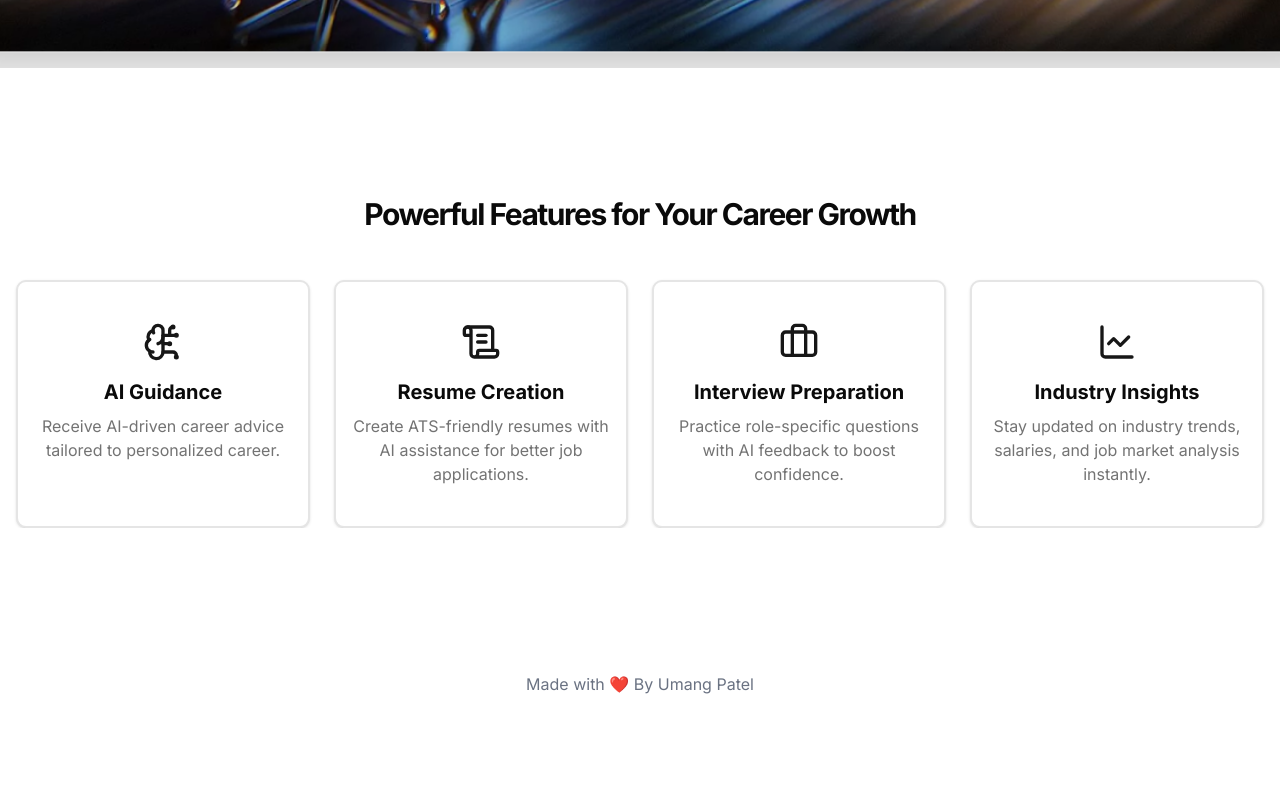
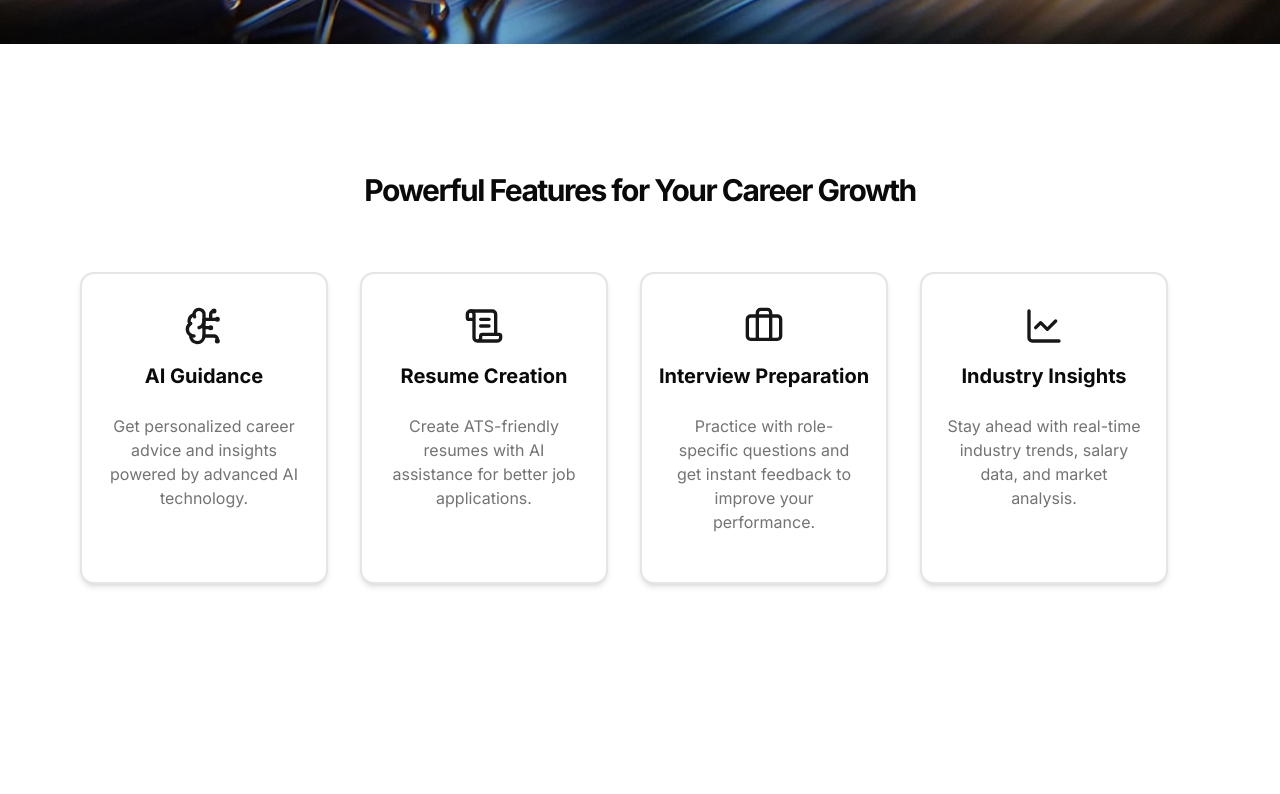
Before and after one commit to Umanpatel/AI-Career-Coach, a Next.js app: page / in a window 1280 px wide. Shown: the part 1264-2058 px from the top of the page. Before the commit the page ends 1976 px from the top, so only its background shows below. Built offline with nearby package versions, Linux system fonts and the light colour scheme; no server answers.

Commit message:
Feature component Style Change

```diff
--- a/app/page.jsx
+++ b/app/page.jsx
@@ -11,20 +11,20 @@ export default function Home() {
         <HeroSection />
         <section className="relative w-full py-12 md:py-24 lg:py-32 bg-background">
           <div className="container mx-auto px-4 md:px-6">
-            <h2 className="text-3xl font-bold tracking-tighter text-center mb-12">
+            <h2 className="text-3xl font-bold tracking-tighter text-center mb-2">
               Powerful Features for Your Career Growth
             </h2>
-            <div className="grid grid-cols-1 md:grid-cols-2 lg:grid-cols-4 gap-6 mx-auto">
+            <div className="grid grid-cols-1 md:grid-cols-2 lg:grid-cols-4 gap-8 m-8 md:m-12 md:p-4 md:pr-4 lg:pr-12">
               {features.map((feature, index) => (
                 <Card
                   key={index}
-                  className="border-2 hover:border-blue-200 transition-colors duration-300"
+                  className="border-2 hover:border-blue-300 transition-colors duration-300"
                 >
-                  <CardContent className="flex flex-col text-center p-4 items-center">
+                  <CardContent className="flex flex-col text-center p-2 items-center">
                     <div className="flex flex-col items-center justify-center">
                       {feature.icon}
                       <h3 className="text-xl font-bold mb-2">{feature.title}</h3>
-                      <p className="text-muted-foreground">{feature.description}</p>
+                      <p className="text-muted-foreground p-4">{feature.description}</p>
                     </div>
                   </CardContent>
                 </Card>
--- a/components/herosection.jsx
+++ b/components/herosection.jsx
@@ -45,11 +45,11 @@ const HeroSection = () => {
                 </Button>
             </Link>
         </div>
-        <div className="hero-image-wrapper mt-5 md:mt-0 ">
+        <div className="hero-image-wrapper mt-5 -mb-6 md:mt-0 ">
             <div ref={imageRef} className="hero-image">
                 <Image
                     src={"/aiResume1.webp"}
-                    width={1280}
+                    width={1400}
                     height={720}
                     alt="Banner ai-career-coach"
                     className="rounded-lg shadow-2xl border mx-auto w-auto"
--- a/components/ui/card.jsx
+++ b/components/ui/card.jsx
@@ -10,7 +10,7 @@ function Card({
     <div
       data-slot="card"
       className={cn(
-        "bg-card text-card-foreground flex flex-col gap-6 rounded-lg border py-6 shadow-sm",
+        "bg-card text-card-foreground flex flex-col gap-6 rounded-xl border py-6 shadow-md",
         className
       )}
       {...props} />
--- a/data/features.js
+++ b/data/features.js
@@ -4,7 +4,8 @@ export const features = [
   {
     icon: <BrainCircuit className="w-10 h-10 mb-4 text-primary" />,
     title: "AI Guidance",
-    description: "Receive AI-driven career advice tailored to personalized career.",
+    description:
+      "Get personalized career advice and insights powered by advanced AI technology.",
   },
   {
     icon: <ScrollText className="w-10 h-10 mb-4 text-primary" />,
@@ -14,11 +15,13 @@ export const features = [
   {
     icon: <Briefcase className="w-10 h-10 mb-4 text-primary" />,
     title: "Interview Preparation",
-    description: "Practice role-specific questions with AI feedback to boost confidence.",
+    description:
+      "Practice with role-specific questions and get instant feedback to improve your performance.",
   },
   {
     icon: <LineChart className="w-10 h-10 mb-4 text-primary" />,
     title: "Industry Insights",
-    description: "Stay updated on industry trends, salaries, and job market analysis instantly.",
+    description:
+      "Stay ahead with real-time industry trends, salary data, and market analysis.",
   },
 ];
```
